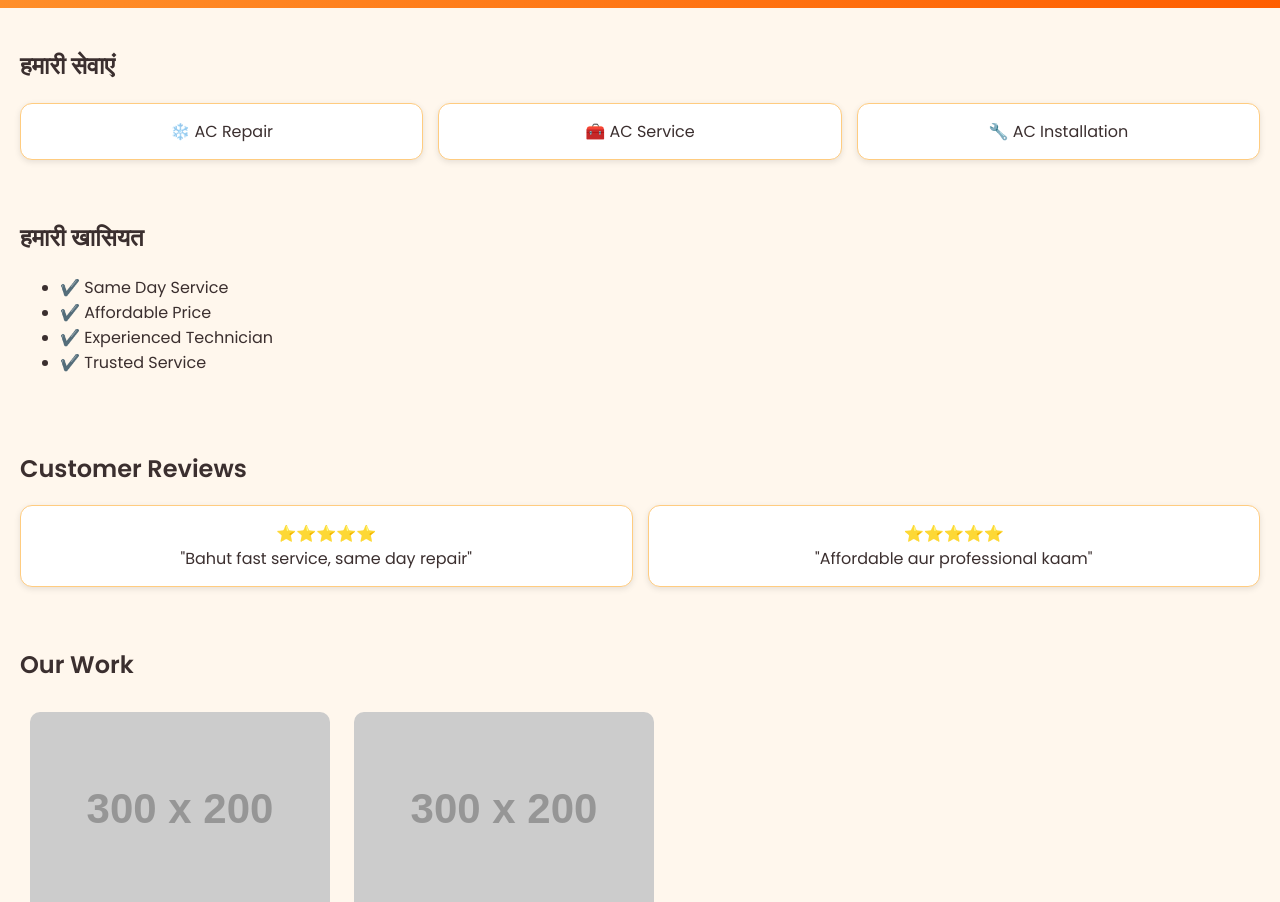
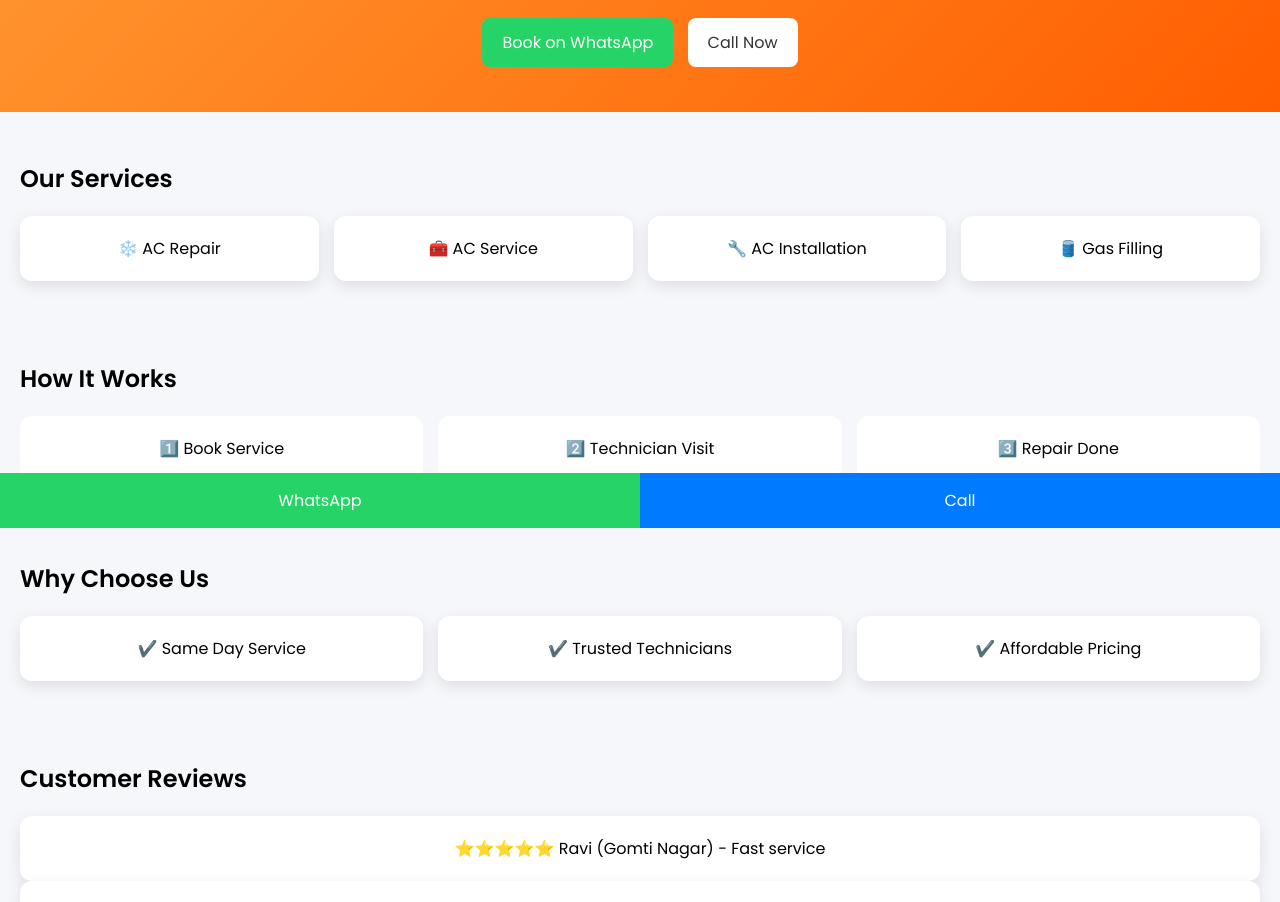
Before and after one commit to balajiacservice/balaji-ac-service, a plain HTML site: page index.html in a window 1280 px wide. Shown: the part 272-1174 px from the top of the page. Drawn offline with Linux system fonts and the light colour scheme; placeholder pictures from the web are drawn by us; a web font is replaced by a local one.

Commit message:
index.html

```diff
--- a/index.html
+++ b/index.html
@@ -1,93 +1,70 @@
-<!DOCTYPE html>
-<html lang="hi">
+<!DOCTYPE html><html lang="hi">
 <head>
 <meta charset="UTF-8">
 <meta name="viewport" content="width=device-width, initial-scale=1.0">
 <title>Balaji AC Service | Lucknow</title>
-<link href="https://fonts.googleapis.com/css2?family=Tiro+Devanagari+Hindi&family=Poppins:wght@300;400;600&display=swap" rel="stylesheet">
+<link href="https://fonts.googleapis.com/css2?family=Poppins:wght@300;400;600&display=swap" rel="stylesheet">
 <style>
-body {font-family: 'Poppins', Arial, sans-serif; margin:0; padding:0; background:#fff7ed; color:#3b2f2f;}
-header {background:linear-gradient(135deg,#ff9933,#ff5e00); color:white; padding:25px; text-align:center;}
-header h1 {font-size:32px; margin:0;}
-section {padding:20px;}
-.btn {background:#25D366; color:white; padding:12px 18px; text-decoration:none; border-radius:25px; display:inline-block; margin-top:10px; font-weight:600;}
-.services, .reviews {display:flex; flex-wrap:wrap; gap:15px;}
-.box {border:1px solid #ffcc80; background:white; padding:15px; flex:1; min-width:200px; border-radius:12px; text-align:center; box-shadow:0 2px 6px rgba(0,0,0,0.1);}
-.gallery img {width:100%; max-width:300px; border-radius:10px; margin:10px;}
-footer {background:#8b0000; color:white; text-align:center; padding:12px;}
+body {font-family: 'Poppins', sans-serif; margin:0; background:#f5f7fb;}
+header {background:#0a2540; color:white; padding:20px; display:flex; justify-content:space-between; align-items:center;}
+header h1 {font-size:22px;}
+.hero {padding:40px 20px; text-align:center; background:linear-gradient(135deg,#ff9933,#ff5e00); color:white;}
+.hero h2 {font-size:32px;}
+.btn {padding:12px 20px; border-radius:8px; text-decoration:none; margin:5px; display:inline-block;}
+.primary {background:#25D366; color:white;}
+.secondary {background:white; color:#333;}
+.section {padding:30px 20px;}
+.grid {display:grid; grid-template-columns:repeat(auto-fit,minmax(220px,1fr)); gap:15px;}
+.card {background:white; padding:20px; border-radius:12px; box-shadow:0 5px 15px rgba(0,0,0,0.1); text-align:center;}
+.card:hover {transform:translateY(-5px); transition:0.3s;}
+.steps {display:grid; grid-template-columns:repeat(auto-fit,minmax(200px,1fr)); gap:15px;}
+.step {background:white; padding:20px; border-radius:12px; text-align:center;}
+footer {background:#0a2540; color:white; text-align:center; padding:20px;}
+.sticky {position:fixed; bottom:0; width:100%; display:flex;}
+.sticky a {flex:1; text-align:center; padding:15px; color:white; text-decoration:none;}
+.whatsapp {background:#25D366;}
+.call {background:#007bff;}
 </style>
 </head>
-<body>
-
-<header>
-<div>🕉️ 🔱</div>
-<h1>BALAJI AC SERVICE</h1>
-<p>विश्वास के साथ तेज़ और भरोसेमंद AC सेवा</p>
+<body><header>
+<h1>Balaji AC Service</h1>
+<div>📞 9369384813</div>
+</header><div class="hero">
+<h2>Book Trusted AC Service in Lucknow</h2>
+<p>Same Day Repair | Verified Technician | Affordable Price</p>
+<a class="btn primary" href="https://wa.me/919369384813?text=Hello%20Balaji%20AC%20Service,%20Name:%20Area:%20Problem:">Book on WhatsApp</a>
+<a class="btn secondary" href="tel:9369384813">Call Now</a>
+</div><div class="section">
+<h2>Our Services</h2>
+<div class="grid">
+<div class="card">❄️ AC Repair</div>
+<div class="card">🧰 AC Service</div>
+<div class="card">🔧 AC Installation</div>
+<div class="card">🛢️ Gas Filling</div>
+</div>
+</div><div class="section">
+<h2>How It Works</h2>
+<div class="steps">
+<div class="step">1️⃣ Book Service</div>
+<div class="step">2️⃣ Technician Visit</div>
+<div class="step">3️⃣ Repair Done</div>
+</div>
+</div><div class="section">
+<h2>Why Choose Us</h2>
+<div class="grid">
+<div class="card">✔️ Same Day Service</div>
+<div class="card">✔️ Trusted Technicians</div>
+<div class="card">✔️ Affordable Pricing</div>
+</div>
+</div><div class="section">
+<h2>Customer Reviews</h2>
+<div class="card">⭐️⭐️⭐️⭐️⭐️ Ravi (Gomti Nagar) - Fast service</div>
+<div class="card">⭐️⭐️⭐️⭐️⭐️ Aman (Aliganj) - Professional work</div>
+</div><footer>
 <p>📍 Lucknow | 📞 9369384813</p>
-<a class="btn" href="https://wa.me/919369384813?text=Hello%20Balaji%20AC%20Service,%20Mujhe%20AC%20repair%20service%20chahiye.%20Name:%20%20Address:%20%20Problem:">WhatsApp पर बुक करें</a>
-</header>
-
-<section>
-<h2>हमारी सेवाएं</h2>
-<div class="services">
-<div class="box">❄️ AC Repair</div>
-<div class="box">🧰 AC Service</div>
-<div class="box">🔧 AC Installation</div>
-</div>
-</section>
-
-<section>
-<h2>हमारी खासियत</h2>
-<ul>
-<li>✔️ Same Day Service</li>
-<li>✔️ Affordable Price</li>
-<li>✔️ Experienced Technician</li>
-<li>✔️ Trusted Service</li>
-</ul>
-</section>
-
-<section>
-<h2>Customer Reviews</h2>
-<div class="reviews">
-<div class="box">⭐️⭐️⭐️⭐️⭐️<br>"Bahut fast service, same day repair"</div>
-<div class="box">⭐️⭐️⭐️⭐️⭐️<br>"Affordable aur professional kaam"</div>
-</div>
-</section>
-
-<section>
-<h2>Our Work</h2>
-<div class="gallery">
-<img src="https://via.placeholder.com/300x200" alt="work1">
-<img src="https://via.placeholder.com/300x200" alt="work2">
-</div>
-</section>
-
-<section>
-<h2>Location</h2>
-<iframe src="https://maps.google.com/maps?q=Lucknow&t=&z=13&ie=UTF8&iwloc=&output=embed" width="100%" height="250" style="border:0;"></iframe>
-</section>
-
-<section>
-<h2>Book Service</h2>
-<form>
-<input type="text" placeholder="Name" required><br><br>
-<input type="tel" placeholder="Phone" required><br><br>
-<textarea placeholder="Service Required"></textarea><br><br>
-<button class="btn">Submit</button>
-</form>
-</section>
-
-<section>
-<h2>Contact</h2>
-<p>📞 9369384813</p>
-<p>📍 Lucknow</p>
-<a class="btn" href="tel:9369384813">Call Now</a>
-</section>
-
-<footer>
-<p>जय श्री बालाजी 🙏</p>
 <p>© 2026 Balaji AC Service</p>
-</footer>
-
-</body>
+</footer><div class="sticky">
+<a class="whatsapp" href="https://wa.me/919369384813">WhatsApp</a>
+<a class="call" href="tel:9369384813">Call</a>
+</div></body>
 </html>
```
